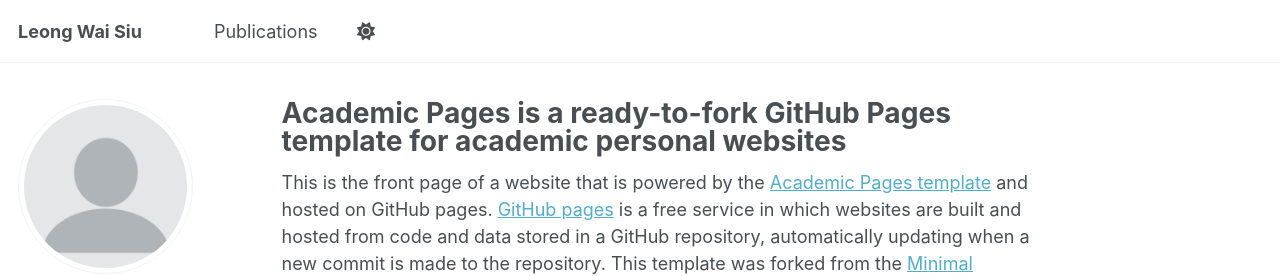
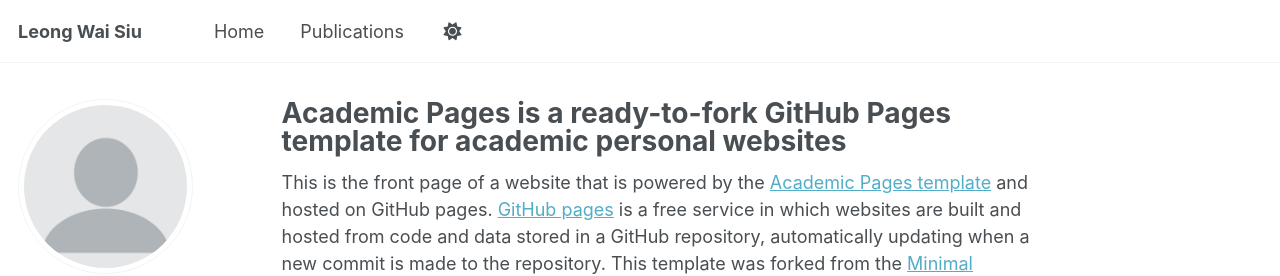
Before and after one commit to leongwaisiu/leongwaisiu.github.io, a Jekyll site: the page built from _pages/about.md, in a window 1280 px wide. Shown: the top 276 px of the page. Built offline with Jekyll 4.4.1, drawn with Linux system fonts in a browser that asks for light colours; some web fonts are replaced; a script that is not in the unit is left out.

Commit message:
Update navigation.yml

```diff
--- a/_data/navigation.yml
+++ b/_data/navigation.yml
@@ -8,6 +8,8 @@
 #      Markdown formatted page while the second is generated using JSON.
 
 main:
+  - title: "Home"
+    url: /pages/about.md
   - title: "Publications"
     url: /publications/
 
```
